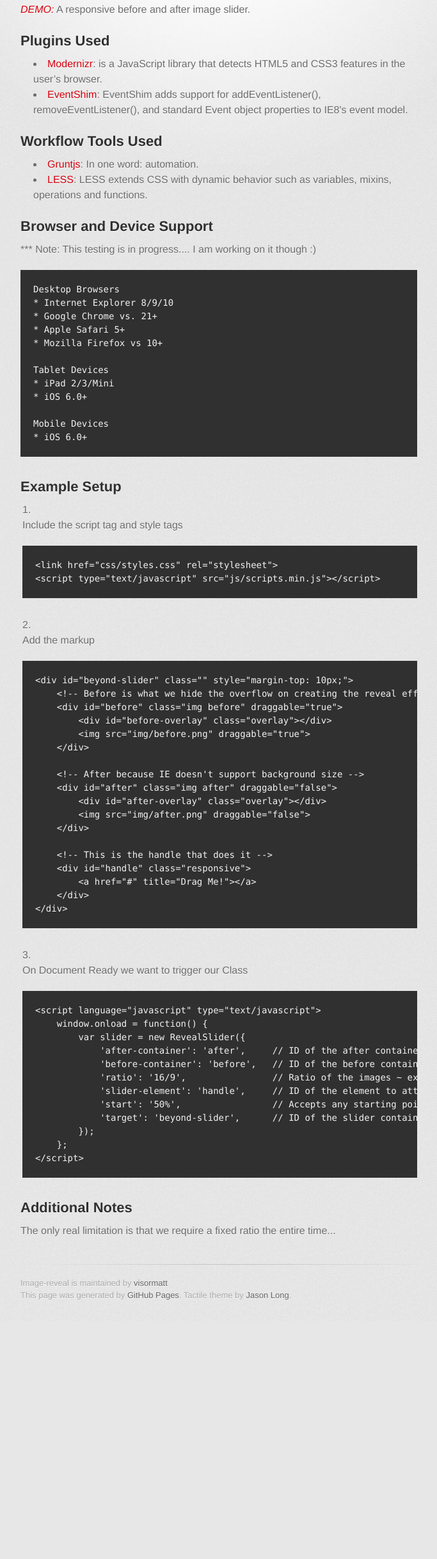
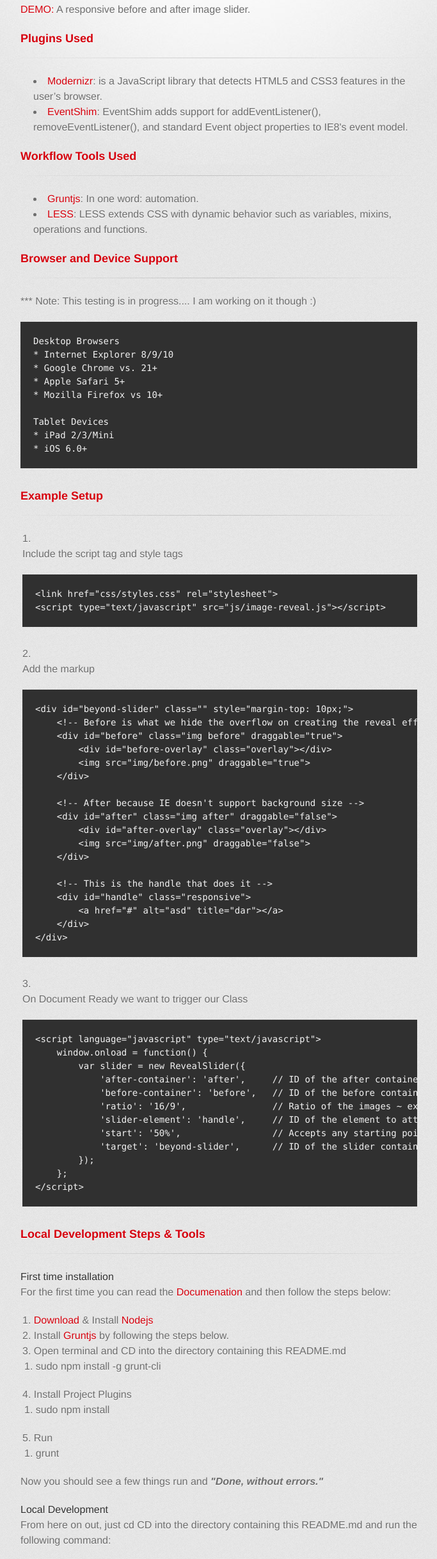
Before and after one commit to visormatt/image-reveal, a plain HTML site: page index.html in a window 1280 px wide. Shown: the part 316-2753 px from the top of the page at 64% size, without its empty margins (298-981 px from the left). Before the commit the page ends 2381 px from the top, so only its background shows below. Drawn offline with Linux system fonts and the light colour scheme; a web font is replaced by a local one.

```diff
--- a/index.html
+++ b/index.html
@@ -35,28 +35,28 @@
 <a name="javascript-hide--reveal" class="anchor" href="#javascript-hide--reveal"><span class="octicon octicon-link"></span></a><a href="http://visormatt.github.io/image-reveal/">Javascript Hide &amp; Reveal</a>
 </h1>
 
-<p><strong><em><a href="http://sandbox.visualmarvel.com/Javascript/Hide_and_Reveal">DEMO:</a></em></strong> A responsive before and after image slider.</p>
+<p><a href="http://sandbox.visualmarvel.com/Javascript/Hide_and_Reveal">DEMO:</a> A responsive before and after image slider.</p>
 
-<h2>
-<a name="plugins-used" class="anchor" href="#plugins-used"><span class="octicon octicon-link"></span></a>Plugins Used</h2>
+<h3>
+<a name="plugins-used" class="anchor" href="#plugins-used"><span class="octicon octicon-link"></span></a>Plugins Used</h3>
 
-<ul>
+<hr><ul>
 <li>
 <a href="http://modernizr.com/">Modernizr</a>: is a JavaScript library that detects HTML5 and CSS3 features in the user’s browser.</li>
 <li>
 <a href="https://github.com/jwmcpeak/EventShim">EventShim</a>: EventShim adds support for addEventListener(), removeEventListener(), and standard Event object properties to IE8's event model.</li>
-</ul><h2>
-<a name="workflow-tools-used" class="anchor" href="#workflow-tools-used"><span class="octicon octicon-link"></span></a>Workflow Tools Used</h2>
+</ul><h3>
+<a name="workflow-tools-used" class="anchor" href="#workflow-tools-used"><span class="octicon octicon-link"></span></a>Workflow Tools Used</h3>
 
-<ul>
+<hr><ul>
 <li>
 <a href="http://gruntjs.com/">Gruntjs</a>: In one word: automation.</li>
 <li>
 <a href="http://lesscss.org/">LESS</a>: LESS extends CSS with dynamic behavior such as variables, mixins, operations and functions.</li>
-</ul><h2>
-<a name="browser-and-device-support" class="anchor" href="#browser-and-device-support"><span class="octicon octicon-link"></span></a>Browser and Device Support</h2>
+</ul><h3>
+<a name="browser-and-device-support" class="anchor" href="#browser-and-device-support"><span class="octicon octicon-link"></span></a>Browser and Device Support</h3>
 
-<p>*** Note: This testing is in progress.... I am working on it though :)</p>
+<hr><p>*** Note: This testing is in progress.... I am working on it though :)</p>
 
 <pre><code>Desktop Browsers
 * Internet Explorer 8/9/10
@@ -67,20 +67,17 @@
 Tablet Devices
 * iPad 2/3/Mini
 * iOS 6.0+
-
-Mobile Devices
-* iOS 6.0+
 </code></pre>
 
-<h2>
-<a name="example-setup" class="anchor" href="#example-setup"><span class="octicon octicon-link"></span></a>Example Setup</h2>
+<h3>
+<a name="example-setup" class="anchor" href="#example-setup"><span class="octicon octicon-link"></span></a>Example Setup</h3>
 
-<ol>
+<hr><ol>
 <li>
 <p>Include the script tag and style tags</p>
 
 <pre><code>&lt;link href="css/styles.css" rel="stylesheet"&gt;
-&lt;script type="text/javascript" src="js/scripts.min.js"&gt;&lt;/script&gt;
+&lt;script type="text/javascript" src="js/image-reveal.js"&gt;&lt;/script&gt;
 </code></pre>
 </li>
 <li>
@@ -101,7 +98,7 @@
 
     &lt;!-- This is the handle that does it --&gt;
     &lt;div id="handle" class="responsive"&gt;
-        &lt;a href="#" title="Drag Me!"&gt;&lt;/a&gt;
+        &lt;a href="#" alt="asd" title="dar"&gt;&lt;/a&gt;
     &lt;/div&gt;
 &lt;/div&gt;
 </code></pre>
@@ -123,10 +120,57 @@
 &lt;/script&gt;
 </code></pre>
 </li>
-</ol><h2>
-<a name="additional-notes" class="anchor" href="#additional-notes"><span class="octicon octicon-link"></span></a>Additional Notes</h2>
+</ol><h3>
+<a name="local-development-steps--tools" class="anchor" href="#local-development-steps--tools"><span class="octicon octicon-link"></span></a>Local Development Steps &amp; Tools</h3>
 
-<p>The only real limitation is that we require a fixed ratio the entire time...</p>
+<hr><h5>
+<a name="first-time-installation" class="anchor" href="#first-time-installation"><span class="octicon octicon-link"></span></a>First time installation</h5>
+
+<p>For the first time you can read the <a href="http://gruntjs.com/getting-started">Documenation</a> and then follow the steps below:</p>
+
+<ol>
+<li>
+<a href="http://nodejs.org/">Download</a> &amp; Install <a href="http://nodejs.org/">Nodejs</a>
+</li>
+<li>Install <a href="http://gruntjs.com/">Gruntjs</a> by following the steps below.</li>
+<li>Open terminal and CD into the directory containing this README.md
+
+<ul>
+<li>sudo npm install -g grunt-cli</li>
+</ul>
+</li>
+<li>Install Project Plugins
+
+<ul>
+<li>sudo npm install</li>
+</ul>
+</li>
+<li>Run
+
+<ul>
+<li>grunt</li>
+</ul>
+</li>
+</ol><p>Now you should see a few things run and <strong><em>"Done, without errors."</em></strong></p>
+
+<h5>
+<a name="local-development" class="anchor" href="#local-development"><span class="octicon octicon-link"></span></a>Local Development</h5>
+
+<p>From here on out, just cd CD into the directory containing this README.md and run the following command:</p>
+
+<ol>
+<li>Watch
+
+<ul>
+<li>grunt watch</li>
+</ul>
+</li>
+</ol><p>We have setup tasks for javascript validation using <a href="https://github.com/gruntjs/grunt-contrib-jshint">Grunt JShint</a>, script concatination via <a href="https://github.com/gruntjs/grunt-contrib-uglify">Grunt Uglify</a> and less compilation using <a href="https://github.com/gruntjs/grunt-contrib-less">Grunt Less</a>. Running the command above monitors the appropriate folders using <a href="https://github.com/gruntjs/grunt-contrib-watch">Grunt Watch</a> and runs tasks as a watched document is updated. All of these packages are installed in the first time installation steps.</p>
+
+<h3>
+<a name="additional-notes" class="anchor" href="#additional-notes"><span class="octicon octicon-link"></span></a>Additional Notes</h3>
+
+<hr><p>The only real limitation is that we require a fixed ratio the entire time... </p>
         </section>
 
         <footer>
```
Also changed, not shown: params.json (+1 -1 lines).
